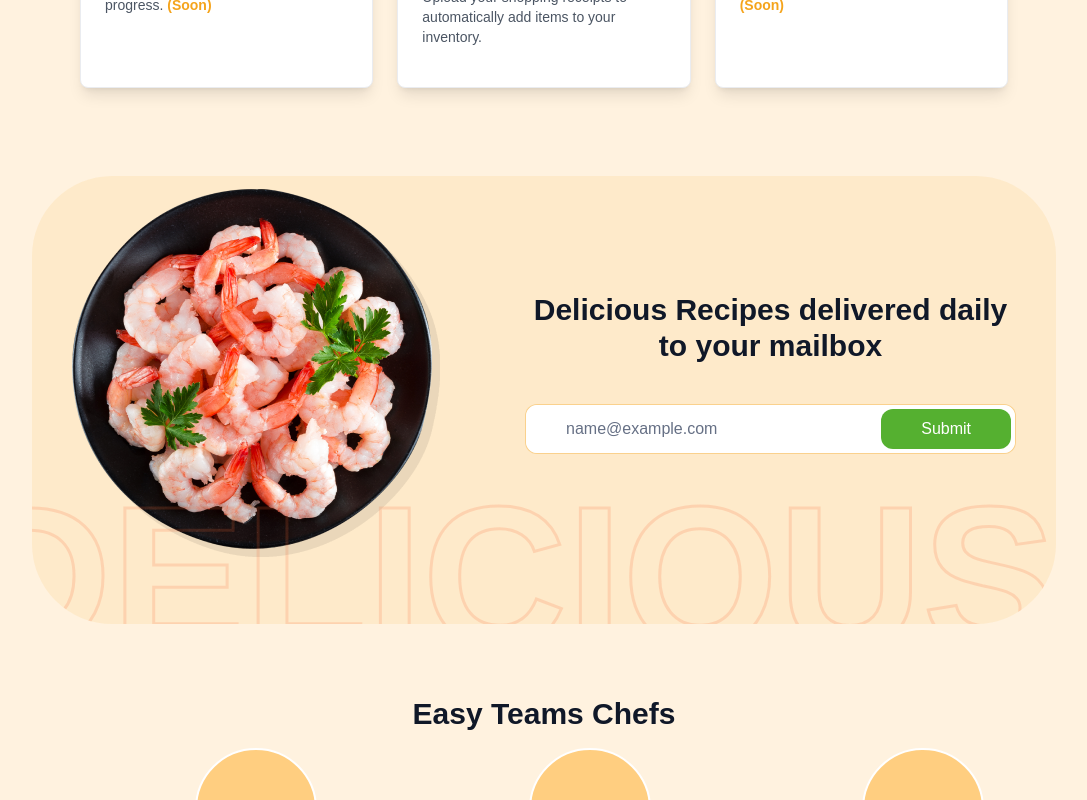
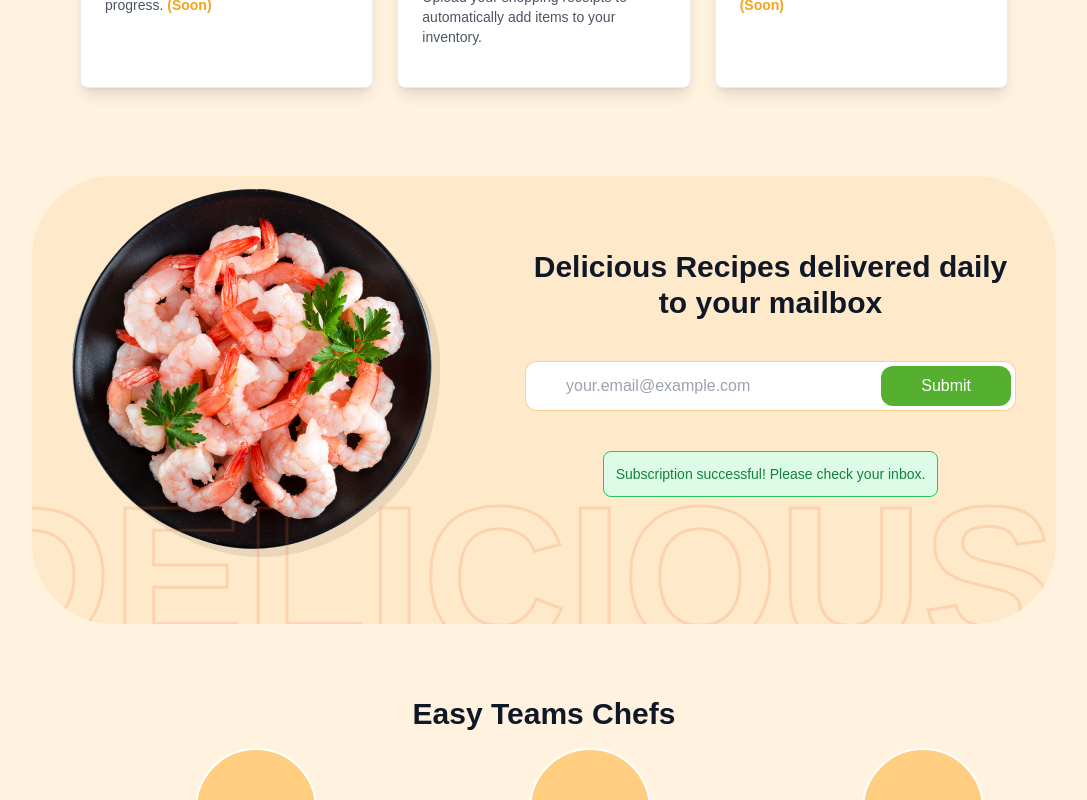
Before and after one commit to Eko-Web3Hub/Eat-Easy-Landing-Page, a React (Vite) app: page / in a window 1280 px wide. Both pictures are taken after typing "name@example.com" into the empty fields and a click on the button "Submit". Shown: the part 1976-2776 px from the top of the page, without its empty margins (96-1183 px from the left). Built offline with nearby package versions, Linux system fonts and the light colour scheme.

Commit message:
Add email subscription form to landing page

```diff
--- a/src/components/NewsletterBox.jsx
+++ b/src/components/NewsletterBox.jsx
@@ -1,6 +1,52 @@
-import React from "react";
+import React, { useState, useRef } from "react";
 
 const NewsletterBox = () => {
+  const [email, setEmail] = useState("");
+  const [status, setStatus] = useState(null);
+  const [loading, setLoading] = useState(false);
+  const iframeRef = useRef(null);
+
+  const handleSubmit = (event) => {
+    event.preventDefault();
+    setStatus(null);
+    setLoading(true);
+
+    if (!email.match(/^[^\s@]+@[^\s@]+\.[^\s@]+$/)) {
+      setStatus({ type: "error", message: "Please enter a valid email address." });
+      setLoading(false);
+      return;
+    }
+
+    // Create a hidden form inside an iframe and submit it
+    if (iframeRef.current) {
+      const iframeDoc = iframeRef.current.contentDocument || iframeRef.current.contentWindow.document;
+
+      // Create a form inside the iframe
+      const form = iframeDoc.createElement("form");
+      form.method = "POST";
+      form.action =
+        "https://sibforms.com/serve/MUIFANWIeXOAnenG1GeSbQPAX0-Yv4sa0MvieynTLD-4zoVIUz2mwqNhsav17EA4Bpk_sHi4KORQK7UHnSq3Hc8IkWKEtSLi0cV_Z8Ej9ze5FUgwJlH4l4Dfo5AJd0MrR90pSLYYmaBmSXTSzDUf3sGCty7rZsaYh-lwCfnbc3dqDktlB_vt4WZU4FxizaUciOBHEC-I1KLeH4EG";
+
+      // Create the email input field inside the iframe
+      const emailInput = iframeDoc.createElement("input");
+      emailInput.type = "hidden";
+      emailInput.name = "EMAIL";
+      emailInput.value = email;
+      form.appendChild(emailInput);
+
+      // Append and submit the form inside the iframe
+      iframeDoc.body.appendChild(form);
+      form.submit();
+
+      // Assume success if form submission is initiated
+      setTimeout(() => {
+        setStatus({ type: "success", message: "Subscription successful! Please check your inbox." });
+        setEmail("");
+        setLoading(false);
+      }, 1000);
+    }
+  };
+
   return (
     <div className="flex flex-col md:flex-row relative bg-secondary/10 p-8 md:p-10 overflow-hidden rounded-xl md:rounded-[80px] space-y-8 md:space-y-0 md:space-x-[85px]">
       {/* Image Section */}
@@ -12,22 +58,48 @@ const NewsletterBox = () => {
         />
       </div>
 
-      {/* Text and Input Section */}
+      {/* Text and Form Section */}
       <div className="flex flex-col space-y-6 md:space-y-10 flex-grow text-center md:items-center md:justify-center md:text-left">
         <h2 className="text-lg md:text-3xl md:text-center font-bold">
           Delicious Recipes delivered daily to your mailbox
         </h2>
-        <div className="relative bg-white border border-secondary/50 rounded-xl flex items-center w-full">
+
+        {/* Subscription Form */}
+        <form onSubmit={handleSubmit} className="relative bg-white border border-secondary/50 rounded-xl flex items-center w-full">
           <input
             type="email"
+            name="EMAIL"
+            value={email}
+            onChange={(e) => setEmail(e.target.value)}
             placeholder="your.email@example.com"
             className="bg-white p-3 pl-10 rounded-xl focus:outline-none w-full text-sm md:text-base"
+            required
           />
-          <button className="absolute right-1 px-4 md:px-10 py-2 text-white bg-primary rounded-xl hover:bg-primary-dark transition">
-            Submit
+          <button
+            type="submit"
+            disabled={loading}
+            className={`absolute right-1 px-4 md:px-10 py-2 text-white bg-primary rounded-xl hover:bg-primary-dark transition ${
+              loading ? "opacity-50 cursor-not-allowed" : ""
+            }`}
+          >
+            {loading ? "Submitting..." : "Submit"}
           </button>
-        </div>
+        </form>
+
+        {/* Success & Error Messages */}
+        {status && (
+          <div
+            className={`text-sm p-3 mt-2 rounded-lg ${
+              status.type === "success" ? "bg-green-100 text-green-700 border border-green-500" : "bg-red-100 text-red-700 border border-red-500"
+            }`}
+          >
+            {status.message}
+          </div>
+        )}
       </div>
+
+      {/* Hidden Iframe for Background Submission */}
+      <iframe ref={iframeRef} style={{ display: "none" }} title="hidden-submission"></iframe>
 
       {/* "DELICIOUS" Text Background */}
       <div className="absolute -bottom-6 md:-bottom-20 md:right-0 font-extrabold text-6xl md:text-[200px] text-stroke text-center">
```
